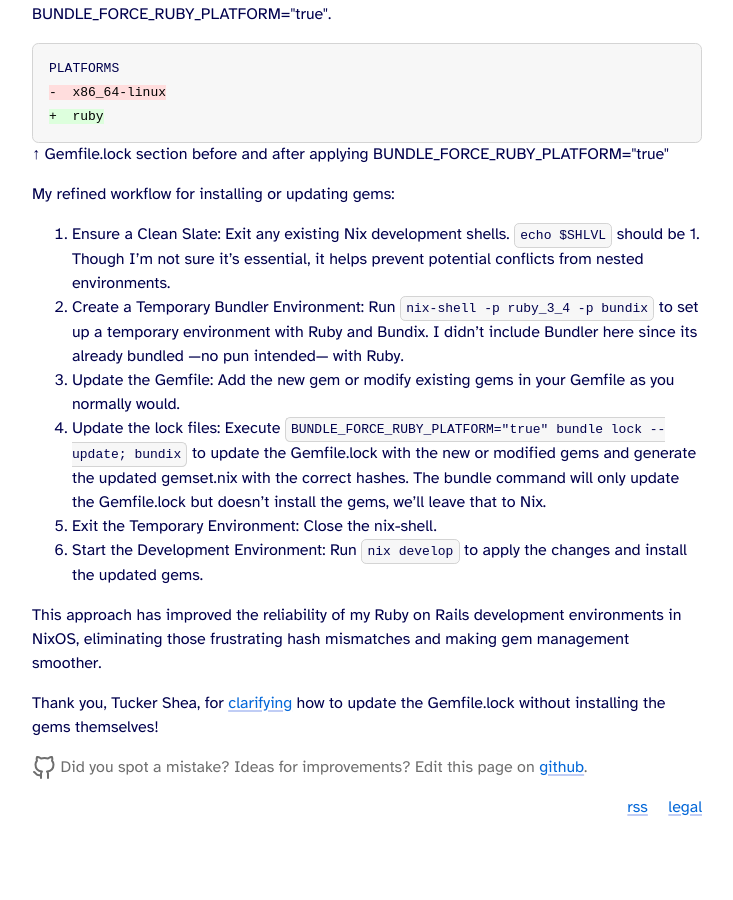
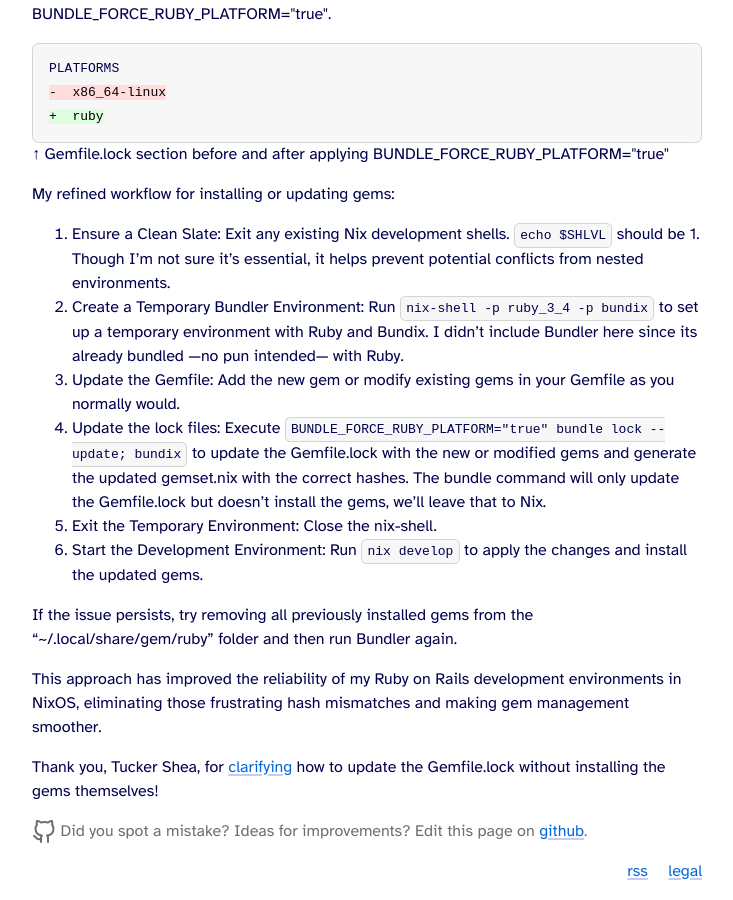
Before and after one commit to cimm/suffix, a Jekyll site: the page built from _posts/2025-03-05-nixos-gem-mismatch.html, in a window 1280 px wide and 900 px high, scrolled down 1572 px. Shown: the whole window, without its empty margins (273-1006 px from the left). Built offline with Jekyll 4.4.1, drawn with Linux system fonts in a browser that asks for light colours; before the commit the page ends 2408 px from its top, so only the background shows below that.

Commit message:
Add extra potential fix to NixOS Gem Mismatch article

```diff
--- a/_posts/2025-03-05-nixos-gem-mismatch.html
+++ b/_posts/2025-03-05-nixos-gem-mismatch.html
@@ -76,6 +76,8 @@ PLATFORMS
   <li>Start the Development Environment: Run <kbd>nix develop</kbd> to apply the changes and install the updated gems.</li>
 </ol>
 
+<p>If the issue persists, try removing all previously installed gems from the “~/.local/share/gem/ruby” folder and then run Bundler again.</p>
+
 <p>This approach has improved the reliability of my Ruby on Rails development environments in NixOS, eliminating those frustrating hash mismatches and making gem management smoother.</p>
 
 <p>Thank you, Tucker Shea, for <a href="https://github.com/cimm/suffix/pull/10" title="GitHub pull request from Tucker">clarifying</a> how to update the Gemfile.lock without installing the gems themselves!</p>
```
